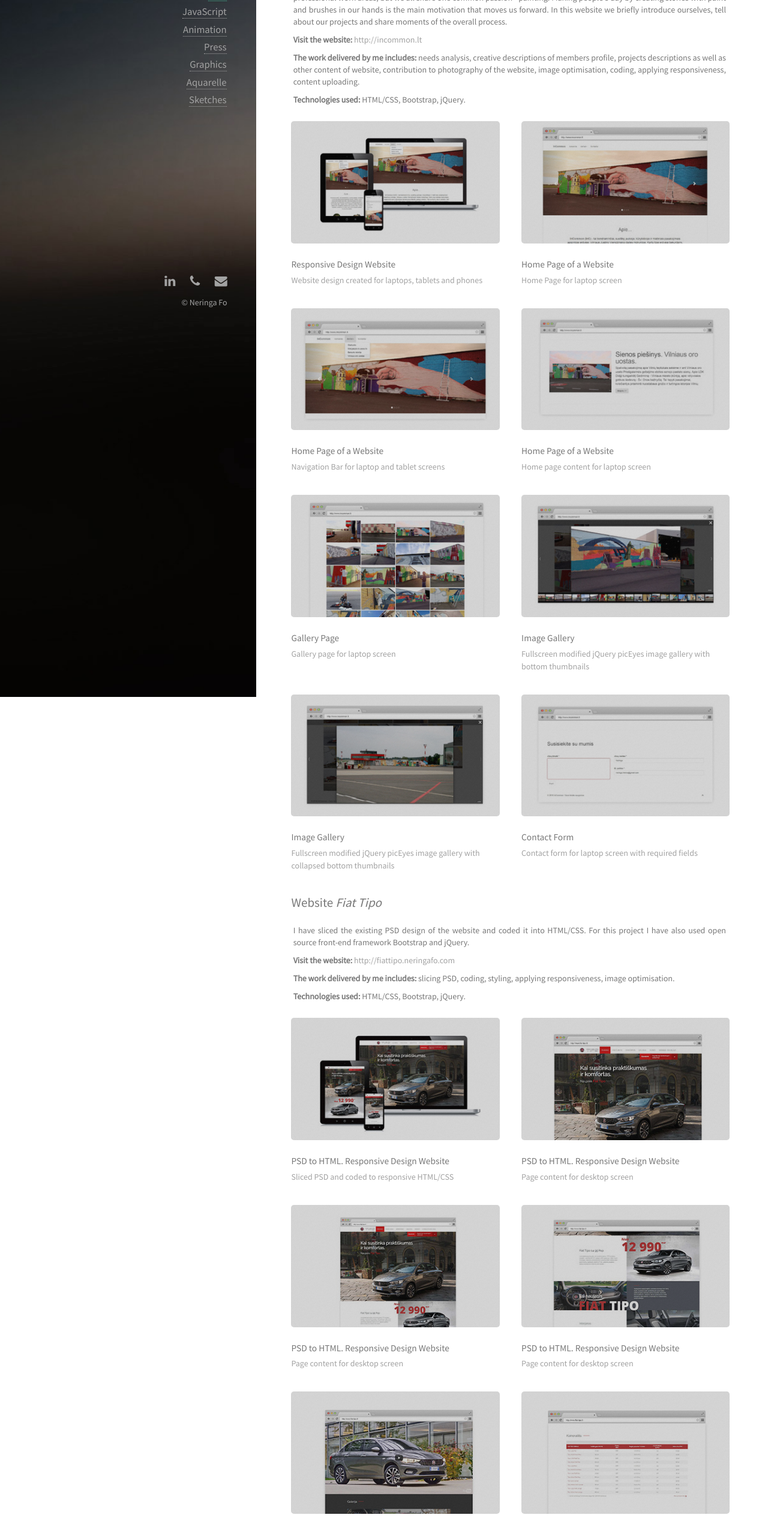
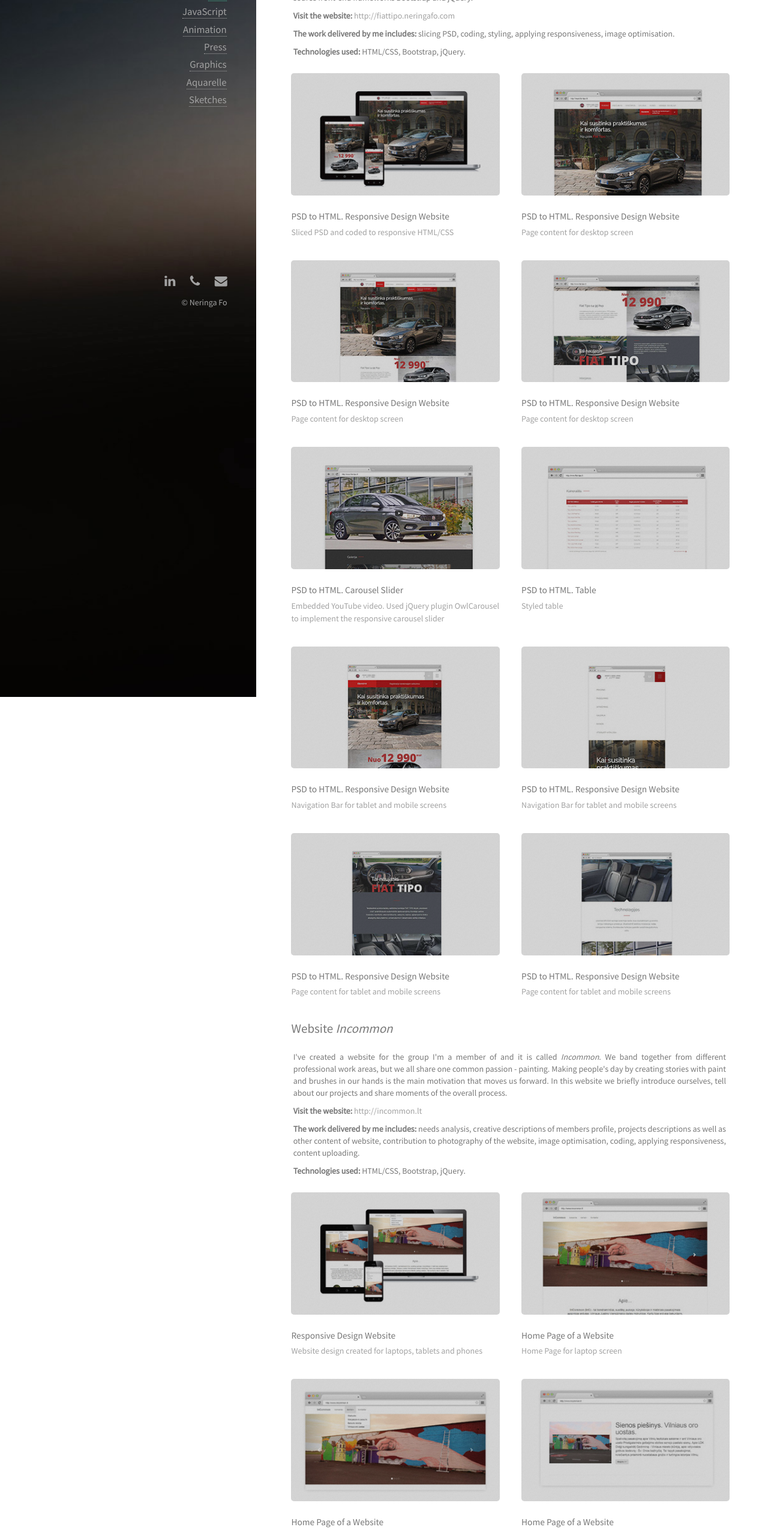
Before and after one commit to foknerin/neringafo, a plain HTML site: page web.html in a window 1280 px wide. Shown: the part 180-2731 px from the top of the page at 60% size. Drawn offline with Linux system fonts and the light colour scheme.

Commit message:
updated content

```diff
--- a/web.html
+++ b/web.html
@@ -1,5 +1,6 @@
 <!DOCTYPE HTML>
 <html lang="en">
+
 <head>
     <title>Neringa Fokina</title>
     <meta charset="utf-8" />
@@ -11,6 +12,7 @@
     <link rel="stylesheet" href="./css/main.css" />
     <link rel="stylesheet" type="text/css" href="https://fonts.googleapis.com/css?family=Source+Sans+Pro" />
 </head>
+
 <body>
     <div class="container-fluid" id="container" data-parallax="scroll" data-image-src="./images/parallax.jpg">
         <!-- Sidebar menu - only shown for xs, sm -->
@@ -51,29 +53,103 @@
                 <ul class="icons">
                     <li><a href="https://www.linkedin.com/in/neringafokina" class="icon fa-linkedin" target="_blank"></a></li>
                     <li><a href="tel:+37065379804" class="icon fa-phone"></a></li>
-                        <li><a href="mailto:neringa.fokina@gmail.com" class="icon fa-envelope" ></a></li>
+                    <li><a href="mailto:neringa.fokina@gmail.com" class="icon fa-envelope"></a></li>
                 </ul>
                 <ul class="copyright" style="list-style-type: none;">
-                        <li><a href="./index.html" >&copy; Neringa Fo</a></li>
+                    <li><a href="./index.html">&copy; Neringa Fo</a></li>
                 </ul>
             </div>
             <!-- Sidebar menu placeholder with parallax - only shown for non-xs, sm -->
-                <div class="hidden-xs hidden-sm col-md-4 col-lg-4" >
+            <div class="hidden-xs hidden-sm col-md-4 col-lg-4">
             </div>
 
             <!-- Image gallery -->
             <div class="col-xs-12 col-sm-12 col-md-8 col-lg-8 main">
 
+                <h2>Website <i>Fiat Tipo</i></h2>
+                <div class="intro-text">I have sliced the existing PSD design of the website and coded it into HTML/CSS. For this project I have
+                    also used open source front-end frameworks Bootstrap and jQuery.
+                    <p></p>
+                    <div><b>Visit the website:</b><a href="http://fiattipo.neringafo.com/"> http://fiattipo.neringafo.com</a></div>
+                    <p></p>
+                    <div><b>The work delivered by me includes:</b> slicing PSD, coding, styling, applying responsiveness, image
+                        optimisation.</div>
+                    <p></p>
+                    <div><b>Technologies used:</b> HTML/CSS, Bootstrap, jQuery.</div>
+                </div>
+
+                <div id="gallery1">
+
+                    <div class="image-holder">
+                        <a href="./images/fulls/fiat_tipo_responsive.jpg" class="image thumb"><img src="./images/thumbs/fiat_tipo_responsive_thumbs.jpg" alt="" title="Sliced PSD and coded to responsive HTML/CSS" /></a>
+                        <h3>PSD to HTML. Responsive Design Website</h3>
+                        <p>Sliced PSD and coded to responsive HTML/CSS</p>
+                    </div>
+                    <div class="image-holder">
+                        <a href="./images/fulls/fiat_tipo_browser_01.jpg" class="image thumb"><img src="./images/thumbs/fiat_tipo_browser_1_thumbs.jpg" alt="" title="PSD to HTML/CSS" /></a>
+                        <h3>PSD to HTML. Responsive Design Website</h3>
+                        <p>Page content for desktop screen</p>
+                    </div>
+                    <div class="image-holder">
+                        <a href="./images/fulls/fiat_tipo_browser_02.jpg" class="image thumb"><img src="./images/thumbs/fiat_tipo_browser_2_thumbs.jpg" alt="" title="Page content for desktop screen" /></a>
+                        <h3>PSD to HTML. Responsive Design Website</h3>
+                        <p>Page content for desktop screen</p>
+                    </div>
+                    <div class="image-holder">
+                        <a href="./images/fulls/fiat_tipo_browser_03.jpg" class="image thumb"><img src="./images/thumbs/fiat_tipo_browser_3_thumbs.jpg" alt="" title="Page content for desktop screen" /></a>
+                        <h3>PSD to HTML. Responsive Design Website</h3>
+                        <p>Page content for desktop screen</p>
+                    </div>
+                    <div class="image-holder">
+                        <a href="./images/fulls/fiat_tipo_browser_04.jpg" class="image thumb"><img src="./images/thumbs/fiat_tipo_browser_4_thumbs.jpg" alt="" title="Embedded YouTube video. Used jQuery plugin OwlCarousel" /></a>
+                        <h3>PSD to HTML. Carousel Slider</h3>
+                        <p>Embedded YouTube video. Used jQuery plugin OwlCarousel to implement the responsive carousel slider</p>
+                    </div>
+                    <div class="image-holder">
+                        <a href="./images/fulls/fiat_tipo_browser_05.jpg" class="image thumb"><img src="./images/thumbs/fiat_tipo_browser_5_thumbs.jpg" alt="" title="Styled table" /></a>
+                        <h3>PSD to HTML. Table</h3>
+                        <p>Styled table</p>
+                    </div>
+                    <div class="image-holder">
+                        <a href="./images/fulls/fiat_tipo_browser_06.jpg" class="image thumb"><img src="./images/thumbs/fiat_tipo_browser_6_thumbs.jpg" alt="" title="Navigation Bar for tablet and mobile screens" /></a>
+                        <h3>PSD to HTML. Responsive Design Website</h3>
+                        <p>Navigation Bar for tablet and mobile screens</p>
+                    </div>
+                    <div class="image-holder">
+                        <a href="./images/fulls/fiat_tipo_browser_07.jpg" class="image thumb"><img src="./images/thumbs/fiat_tipo_browser_7_thumbs.jpg" alt="" title="Nav Bar for tablet/mobile screens" /></a>
+                        <h3>PSD to HTML. Responsive Design Website</h3>
+                        <p>Navigation Bar for tablet and mobile screens</p>
+                    </div>
+                    <div class="image-holder">
+                        <a href="./images/fulls/fiat_tipo_browser_08.jpg" class="image thumb"><img src="./images/thumbs/fiat_tipo_browser_8_thumbs.jpg" alt="" title="Content for tablet/mobile screens" /></a>
+                        <h3>PSD to HTML. Responsive Design Website</h3>
+                        <p>Page content for tablet and mobile screens</p>
+                    </div>
+                    <div class="image-holder">
+                        <a href="./images/fulls/fiat_tipo_browser_09.jpg" class="image thumb"><img src="./images/thumbs/fiat_tipo_browser_9_thumbs.jpg" alt="" title="Content for tablet/mobile screens" /></a>
+                        <h3>PSD to HTML. Responsive Design Website</h3>
+                        <p>Page content for tablet and mobile screens</p>
+                    </div>
+                </div> <!-- /#gallery1 -->
+
                 <h2>Website <i>Incommon</i></h2>
-                        <div class="intro-text">I've created a website for the group I'm a member of and it is called <i>Incommon</i>. We band together from different professional work areas, but we all share one common passion - painting. Making people's day by creating stories with paint and brushes in our hands is the main motivation that moves us forward. In this website we briefly introduce ourselves, tell about our projects and share moments of the overall process.
+                <div class="intro-text">I've created a website for the group I'm a member of and it is called <i>Incommon</i>. We band together
+                    from different professional work areas, but we all share one common passion - painting. Making people's
+                    day by creating stories with paint and brushes in our hands is the main motivation that moves us
+                    forward. In this website we briefly introduce ourselves, tell about our projects and share moments
+                    of the overall process.
                     <p></p>
                     <div><b>Visit the website:</b><a href="http://incommon.lt"> http://incommon.lt</a></div>
                     <p></p>
-                        <div><b>The work delivered by me includes:</b> needs analysis, creative descriptions of members profile, projects descriptions as well as other content of website, contribution to photography of the website, image optimisation, coding, applying responsiveness, content uploading.</div>
+                    <div><b>The work delivered by me includes:</b> needs analysis, creative descriptions of members profile,
+                        projects descriptions as well as other content of website, contribution to photography of the
+                        website, image optimisation, coding, applying responsiveness, content uploading.</div>
                     <p></p>
                     <div><b>Technologies used:</b> HTML/CSS, Bootstrap, jQuery.</div>
                 </div>
-                    <div id="gallery">
+
+                <div id="gallery2">
+
                     <div class="image-holder">
                         <a href="./images/fulls/inc_responsive.jpg" class="image thumb"><img src="./images/thumbs/inc_responsive_thumbs.jpg" alt="" title="Website design created for laptops, tablets and phones" /></a>
                         <h3>Responsive Design Website</h3>
@@ -115,79 +191,22 @@
                         <p>Contact form for laptop screen with required fields</p>
                     </div>
 
-                        <h2>Website <i>Fiat Tipo</i></h2>
-                        <div class="intro-text">I have sliced the existing PSD design of the website and coded it into HTML/CSS. For this project I have also used open source front-end framework Bootstrap and jQuery.
-                        <p></p>
-                        <div><b>Visit the website:</b><a href="http://fiattipo.neringafo.com/"> http://fiattipo.neringafo.com</a></div>
-                        <p></p>
-                        <div><b>The work delivered by me includes:</b> slicing PSD, coding, styling, applying responsiveness, image optimisation.</div>
-                        <p></p>
-                        <div><b>Technologies used:</b> HTML/CSS, Bootstrap, jQuery.</div>
                 </div>
-
-                        <div class="image-holder">
-                            <a href="./images/fulls/fiat_tipo_responsive.jpg" class="image thumb"><img src="./images/thumbs/fiat_tipo_responsive_thumbs.jpg" alt="" title="Sliced PSD and coded to responsive HTML/CSS" /></a>
-                            <h3>PSD to HTML. Responsive Design Website</h3>
-                            <p>Sliced PSD and coded to responsive HTML/CSS</p>
+                <!-- /#gallery2 -->
             </div>
-                        <div class="image-holder">
-                            <a href="./images/fulls/fiat_tipo_browser_01.jpg" class="image thumb"><img src="./images/thumbs/fiat_tipo_browser_1_thumbs.jpg" alt="" title="PSD to HTML/CSS" /></a>
-                            <h3>PSD to HTML. Responsive Design Website</h3>
-                            <p>Page content for desktop screen</p>
+            <!-- /.main -->
         </div>
-                        <div class="image-holder">
-                            <a href="./images/fulls/fiat_tipo_browser_02.jpg" class="image thumb"><img src="./images/thumbs/fiat_tipo_browser_2_thumbs.jpg" alt="" title="Page content for desktop screen" /></a>
-                            <h3>PSD to HTML. Responsive Design Website</h3>
-                            <p>Page content for desktop screen</p>
+        <!-- /.row row-eq-height -->
     </div>
-                        <div class="image-holder">
-                            <a href="./images/fulls/fiat_tipo_browser_03.jpg" class="image thumb"><img src="./images/thumbs/fiat_tipo_browser_3_thumbs.jpg" alt="" title="Page content for desktop screen" /></a>
-                            <h3>PSD to HTML. Responsive Design Website</h3>
-                            <p>Page content for desktop screen</p>
-                        </div>
-                        <div class="image-holder">
-                            <a href="./images/fulls/fiat_tipo_browser_04.jpg" class="image thumb"><img src="./images/thumbs/fiat_tipo_browser_4_thumbs.jpg" alt="" title="Embeded YouTube video. Used jQuery plugin OwlCarousel" /></a>
-                            <h3>PSD to HTML. Carousel Slider</h3>
-                            <p>Embeded YouTube video. Used jQuery plugin OwlCarousel - responsive carousel slider</p>
-                        </div>
-                        <div class="image-holder">
-                            <a href="./images/fulls/fiat_tipo_browser_05.jpg" class="image thumb"><img src="./images/thumbs/fiat_tipo_browser_5_thumbs.jpg" alt="" title="Implemented table" /></a>
-                            <h3>PSD to HTML. Table</h3>
-                            <p>Implemented table</p>
-                        </div>
-                        <div class="image-holder">
-                            <a href="./images/fulls/fiat_tipo_browser_06.jpg" class="image thumb"><img src="./images/thumbs/fiat_tipo_browser_6_thumbs.jpg" alt="" title="Navigation Bar for tablet and mobile screens" /></a>
-                            <h3>PSD to HTML. Responsive Design Website</h3>
-                            <p>Navigation Bar for tablet and mobile screens</p>
-                        </div>
-                        <div class="image-holder">
-                            <a href="./images/fulls/fiat_tipo_browser_07.jpg" class="image thumb"><img src="./images/thumbs/fiat_tipo_browser_7_thumbs.jpg" alt="" title="Nav Bar for tablet/mobile screens" /></a>
-                            <h3>PSD to HTML. Responsive Design Website</h3>
-                            <p>Navigation Bar for tablet and mobile screens</p>
-                        </div>
-                        <div class="image-holder">
-                            <a href="./images/fulls/fiat_tipo_browser_08.jpg" class="image thumb"><img src="./images/thumbs/fiat_tipo_browser_8_thumbs.jpg" alt="" title="Content for tablet/mobile screens" /></a>
-                            <h3>PSD to HTML. Responsive Design Website</h3>
-                            <p>Page content for tablet and mobile screens</p>
-                        </div>
-                        <div class="image-holder">
-                            <a href="./images/fulls/fiat_tipo_browser_09.jpg" class="image thumb"><img src="./images/thumbs/fiat_tipo_browser_9_thumbs.jpg" alt="" title="Page content for tablet and mobile screens" /></a>
-                            <h3>PSD to HTML. Responsive Design Website</h3>
-                            <p>Page content for tablet and mobile screens</p>
-                        </div>
-
-                    </div> <!-- /.gallery -->
-                </div> <!-- /.main -->
-            </div> <!-- /.row row-eq-height -->
-        </div> <!-- /#container -->
+    <!-- /#container -->
 
     <script src="./jquery/jquery.min.js"></script>
     <script src="./jquery/jquery.poptrox.min.js"></script>
     <script src="./jquery/parallax.min.js"></script>
     <script src="./bootstrap/js/bootstrap.min.js"></script>
     <script>
-            $(function() {
-                $('#gallery').poptrox({
+        $(function () {
+            $('#gallery1, #gallery2' ).poptrox({
                 overlayColor: '#2c2c2c',
                 overlayOpacity: 0.85,
                 popupCloserText: '',
@@ -201,4 +220,5 @@
     </script>
 
 </body>
+
 </html>
```
Lines whose indentation alone changed are shown as unchanged.
